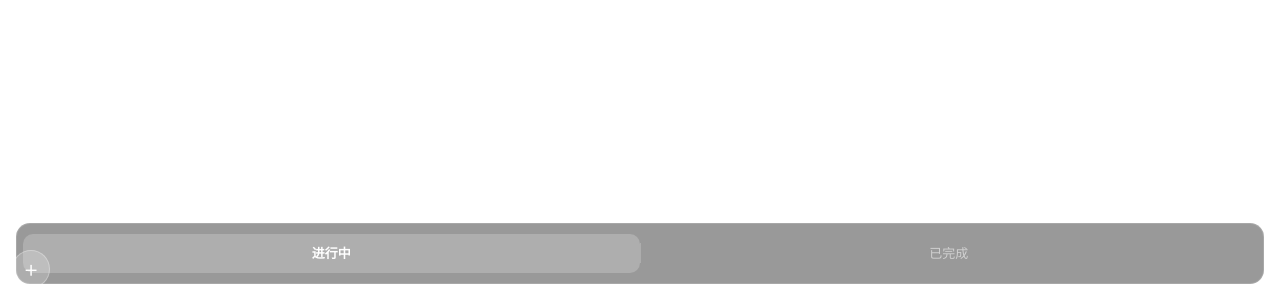
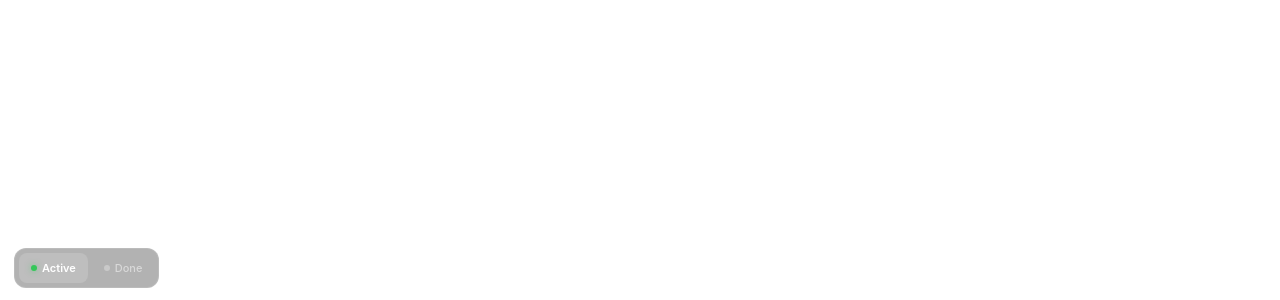
Before and after one commit to chanslights/longterm-goals, a Vue app: page / in a window 1280 px wide. Shown: the part 500-800 px from the top of the page. Built offline with nearby package versions, Linux system fonts and the light colour scheme.

Commit message:
Add scrollbar for goals list, compact tab buttons, and reposition add button

```diff
--- a/src/App.vue
+++ b/src/App.vue
@@ -24,7 +24,7 @@
         </TransitionGroup>
 
         <div v-if="goals.length === 0" class="empty-state">
-          <p class="empty-text">点击下方 + 添加目标</p>
+          <p class="empty-text">Tap + to add goal</p>
         </div>
       </div>
 
@@ -45,26 +45,29 @@
         </TransitionGroup>
 
         <div v-if="completedGoals.length === 0" class="empty-state">
-          <p class="empty-text">暂无已完成的目标</p>
+          <p class="empty-text">No completed goals</p>
         </div>
       </div>
     </div>
 
+    <!-- 底部控制栏 -->
+    <div class="bottom-bar">
       <!-- Tab切换 -->
-    <div class="tab-bar">
+      <div class="tab-group">
         <button
           @click="currentTab = 'active'"
           :class="['tab-btn', { active: currentTab === 'active' }]"
         >
-        <span class="tab-name">进行中</span>
+          <span class="tab-indicator-dot"></span>
+          <span class="tab-name">Active</span>
           <span v-if="goals.length > 0" class="tab-count">{{ goals.length }}</span>
         </button>
-      <div class="tab-divider"></div>
         <button
           @click="currentTab = 'completed'"
           :class="['tab-btn', { active: currentTab === 'completed' }]"
         >
-        <span class="tab-name">已完成</span>
+          <span class="tab-indicator-dot"></span>
+          <span class="tab-name">Done</span>
           <span v-if="completedGoals.length > 0" class="tab-count">{{ completedGoals.length }}</span>
         </button>
       </div>
@@ -74,8 +77,12 @@
         @click="showAddModal = true"
         class="add-btn"
       >
-      <span class="plus-icon">+</span>
+        <svg width="18" height="18" viewBox="0 0 24 24" fill="none" stroke="currentColor" stroke-width="2.5">
+          <line x1="12" y1="5" x2="12" y2="19"></line>
+          <line x1="5" y1="12" x2="19" y2="12"></line>
+        </svg>
       </button>
+    </div>
 
     <!-- 添加目标弹窗 -->
     <Transition name="modal">
@@ -85,21 +92,21 @@
         @click.self="showAddModal = false"
       >
         <div class="modal-content">
-          <h3 class="modal-title">添加新目标</h3>
+          <h3 class="modal-title">New Goal</h3>
           <input
             v-model="newGoalTitle"
             @keyup.enter="addGoal"
             type="text"
-            placeholder="输入目标内容..."
+            placeholder="Enter your goal..."
             class="modal-input"
             autofocus
           />
           <div class="modal-actions">
             <button @click="showAddModal = false; newGoalTitle = ''" class="modal-btn cancel">
-              取消
+              Cancel
             </button>
             <button @click="addGoal" :disabled="!newGoalTitle.trim()" class="modal-btn confirm">
-              添加
+              Add
             </button>
           </div>
         </div>
@@ -153,19 +160,19 @@ const restoreGoal = (id) => {
   height: 100vh;
   display: flex;
   flex-direction: column;
-  padding: 20px 16px 16px;
+  padding: 16px 14px 12px;
   font-family: -apple-system, BlinkMacSystemFont, 'SF Pro Display', 'Helvetica Neue', sans-serif;
   -webkit-font-smoothing: antialiased;
 }
 
 /* 标题 */
 .header {
-  padding-bottom: 12px;
+  padding-bottom: 10px;
   text-align: center;
 }
 
 .title {
-  font-size: 18px;
+  font-size: 16px;
   font-weight: 600;
   color: #ffffff;
   letter-spacing: 0.5px;
@@ -179,24 +186,41 @@ const restoreGoal = (id) => {
   overflow: hidden;
 }
 
-.goals-wrapper {
+.goals-list {
   width: 100%;
   max-width: 280px;
+  overflow-y: auto;
+  display: flex;
+  flex-direction: column;
+  gap: 6px;
+  padding-right: 4px;
 }
 
-.goals-list {
-  display: flex;
-  flex-direction: column;
-  gap: 8px;
+/* 自定义滚动条 */
+.goals-list::-webkit-scrollbar {
+  width: 4px;
+}
+
+.goals-list::-webkit-scrollbar-track {
+  background: transparent;
+}
+
+.goals-list::-webkit-scrollbar-thumb {
+  background: rgba(255, 255, 255, 0.2);
+  border-radius: 2px;
+}
+
+.goals-list::-webkit-scrollbar-thumb:hover {
+  background: rgba(255, 255, 255, 0.3);
 }
 
 /* 目标项 */
 .goal-item {
   display: flex;
   align-items: center;
-  gap: 12px;
-  padding: 12px 14px;
-  border-radius: 12px;
+  gap: 10px;
+  padding: 10px 12px;
+  border-radius: 10px;
   cursor: pointer;
   transition: all 0.2s ease;
   border: 1.5px solid rgba(255, 255, 255, 0.25);
@@ -223,8 +247,8 @@ const restoreGoal = (id) => {
 
 /* 圆形选择器 */
 .goal-circle {
-  width: 22px;
-  height: 22px;
+  width: 20px;
+  height: 20px;
   border-radius: 50%;
   border: 2px solid #ffffff;
   display: flex;
@@ -234,13 +258,9 @@ const restoreGoal = (id) => {
   transition: all 0.2s ease;
 }
 
-.goal-circle.active {
-  border: 2px solid #ffffff;
-}
-
 .goal-circle.active .circle-dot {
-  width: 8px;
-  height: 8px;
+  width: 7px;
+  height: 7px;
   background: #ffffff;
   border-radius: 50%;
 }
@@ -252,13 +272,13 @@ const restoreGoal = (id) => {
 
 .check-icon {
   color: #ffffff;
-  font-size: 12px;
+  font-size: 11px;
   font-weight: 600;
 }
 
 /* 目标文字 */
 .goal-text {
-  font-size: 14px;
+  font-size: 13px;
   font-weight: 500;
   color: #ffffff;
   line-height: 1.4;
@@ -274,58 +294,77 @@ const restoreGoal = (id) => {
   display: flex;
   align-items: center;
   justify-content: center;
-  padding: 40px 20px;
+  padding: 50px 20px;
 }
 
 .empty-text {
-  font-size: 13px;
+  font-size: 12px;
   color: rgba(255, 255, 255, 0.5);
 }
 
-/* Tab栏 */
-.tab-bar {
+/* 底部控制栏 */
+.bottom-bar {
   display: flex;
   align-items: center;
-  justify-content: center;
-  gap: 0;
-  padding: 10px 6px;
-  margin-top: 8px;
-  border-radius: 14px;
-  background: rgba(0, 0, 0, 0.4);
-  border: 1px solid rgba(255, 255, 255, 0.15);
+  justify-content: space-between;
+  gap: 10px;
+  padding-top: 10px;
+}
+
+/* Tab组 */
+.tab-group {
+  display: flex;
+  align-items: center;
+  gap: 4px;
+  padding: 4px;
+  border-radius: 12px;
+  background: rgba(0, 0, 0, 0.3);
+  border: 1px solid rgba(255, 255, 255, 0.12);
 }
 
 .tab-btn {
-  flex: 1;
   display: flex;
   align-items: center;
-  justify-content: center;
-  gap: 6px;
-  padding: 10px 16px;
+  gap: 5px;
+  padding: 7px 12px;
   background: none;
   border: none;
   cursor: pointer;
-  transition: all 0.25s ease;
-  border-radius: 10px;
+  transition: all 0.2s ease;
+  border-radius: 8px;
+}
+
+.tab-indicator-dot {
+  width: 6px;
+  height: 6px;
+  border-radius: 50%;
+  background: rgba(255, 255, 255, 0.3);
+  transition: all 0.2s ease;
 }
 
 .tab-name {
-  font-size: 13px;
+  font-size: 11px;
   font-weight: 500;
-  color: rgba(255, 255, 255, 0.55);
+  color: rgba(255, 255, 255, 0.5);
+  transition: all 0.2s ease;
 }
 
 .tab-count {
-  font-size: 11px;
+  font-size: 10px;
   font-weight: 600;
-  padding: 2px 7px;
-  border-radius: 8px;
+  padding: 1px 5px;
+  border-radius: 6px;
   background: rgba(255, 255, 255, 0.15);
   color: #ffffff;
 }
 
 .tab-btn.active {
-  background: rgba(255, 255, 255, 0.2);
+  background: rgba(255, 255, 255, 0.15);
+}
+
+.tab-btn.active .tab-indicator-dot {
+  background: #34c759;
+  box-shadow: 0 0 6px rgba(52, 199, 89, 0.5);
 }
 
 .tab-btn.active .tab-name {
@@ -333,22 +372,13 @@ const restoreGoal = (id) => {
   font-weight: 600;
 }
 
-.tab-divider {
-  width: 1px;
-  height: 20px;
-  background: rgba(255, 255, 255, 0.2);
-}
-
 /* 添加按钮 */
 .add-btn {
-  position: fixed;
-  left: 12px;
-  bottom: 12px;
-  width: 38px;
-  height: 38px;
+  width: 32px;
+  height: 32px;
   border-radius: 50%;
-  background: rgba(255, 255, 255, 0.2);
-  border: 1px solid rgba(255, 255, 255, 0.3);
+  background: rgba(255, 255, 255, 0.15);
+  border: 1px solid rgba(255, 255, 255, 0.2);
   color: #ffffff;
   cursor: pointer;
   display: flex;
@@ -358,18 +388,12 @@ const restoreGoal = (id) => {
 }
 
 .add-btn:hover {
-  background: rgba(255, 255, 255, 0.3);
+  background: rgba(255, 255, 255, 0.25);
   transform: scale(1.05);
 }
 
 .add-btn:active {
   transform: scale(0.95);
-}
-
-.plus-icon {
-  font-size: 24px;
-  font-weight: 300;
-  line-height: 1;
 }
 
 /* 弹窗 */
@@ -385,28 +409,28 @@ const restoreGoal = (id) => {
 .modal-content {
   background: rgba(30, 30, 30, 0.95);
   border-radius: 16px;
-  padding: 20px;
-  width: 80%;
-  max-width: 260px;
+  padding: 18px;
+  width: 78%;
+  max-width: 240px;
   border: 1px solid rgba(255, 255, 255, 0.15);
 }
 
 .modal-title {
-  font-size: 15px;
+  font-size: 14px;
   font-weight: 600;
   color: #ffffff;
-  margin-bottom: 14px;
+  margin-bottom: 12px;
 }
 
 .modal-input {
   width: 100%;
-  padding: 12px 14px;
+  padding: 11px 13px;
   border: none;
   border-radius: 10px;
   background: rgba(255, 255, 255, 0.1);
-  font-size: 14px;
+  font-size: 13px;
   outline: none;
-  margin-bottom: 14px;
+  margin-bottom: 12px;
   color: #ffffff;
   border: 1px solid transparent;
 }
@@ -422,15 +446,15 @@ const restoreGoal = (id) => {
 
 .modal-actions {
   display: flex;
-  gap: 10px;
+  gap: 8px;
 }
 
 .modal-btn {
   flex: 1;
-  padding: 10px;
+  padding: 9px;
   border: none;
   border-radius: 10px;
-  font-size: 13px;
+  font-size: 12px;
   font-weight: 500;
   cursor: pointer;
   transition: all 0.2s ease;
@@ -458,12 +482,12 @@ const restoreGoal = (id) => {
 
 .goal-enter-from {
   opacity: 0;
-  transform: translateY(15px);
+  transform: translateY(10px);
 }
 
 .goal-leave-to {
   opacity: 0;
-  transform: translateX(-20px);
+  transform: translateX(-15px);
 }
 
 .modal-enter-active {
```
Lines whose indentation alone changed are shown as unchanged.
